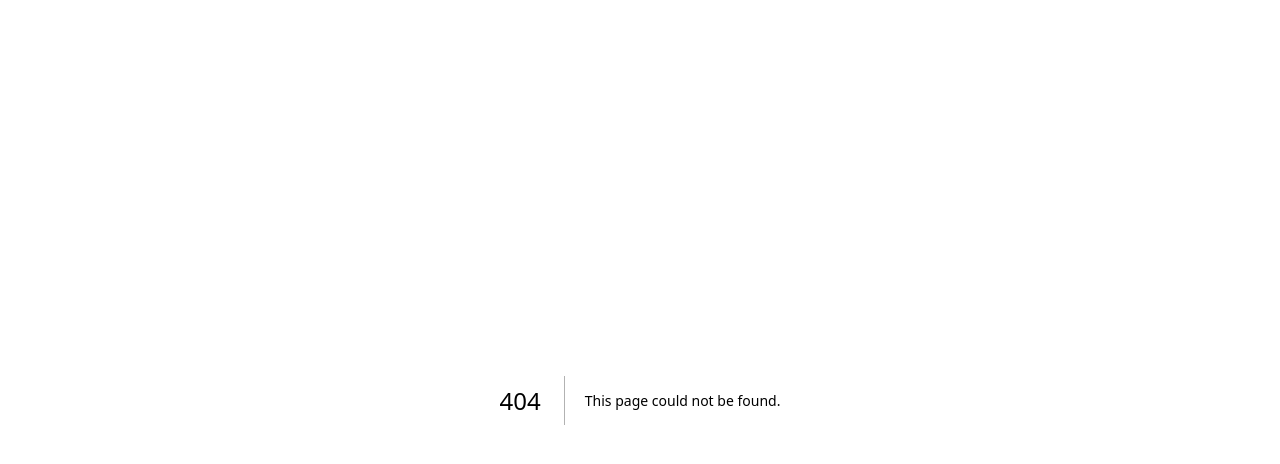
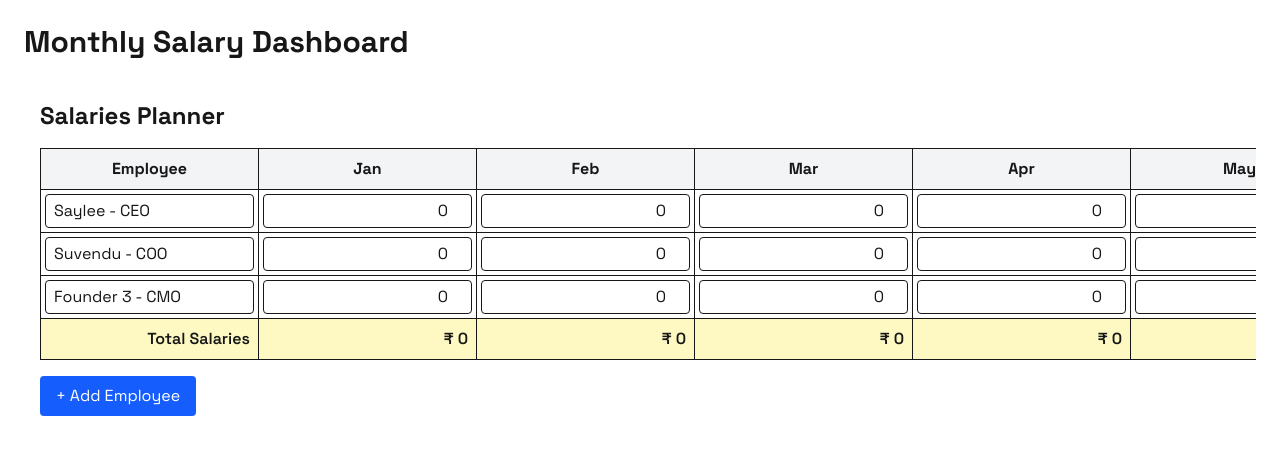
Before and after one commit to manuemmanuel/StartUp-Risk-Assessment, a Next.js app: page /salaries in a window 1280 px wide. Before the commit this address had no page. Shown: the top 464 px of the page. Built offline with nearby package versions, Linux system fonts and the light colour scheme.

Commit message:
Salary planner added

```diff
--- /dev/null
+++ b/src/app/salaries/page.tsx
@@ -0,0 +1,11 @@
+// app/salary/page.tsx
+import SalaryPlanner from '@/components/SalaryPlanner';
+
+export default function SalaryPage() {
+  return (
+    <main className="p-6">
+      <h1 className="text-3xl font-bold mb-6">Monthly Salary Dashboard</h1>
+      <SalaryPlanner />
+    </main>
+  );
+}
--- a/src/components/SalaryPlanner.tsx
+++ b/src/components/SalaryPlanner.tsx
@@ -0,0 +1,104 @@
+'use client';
+
+import { useState } from 'react';
+
+type SalaryRow = {
+  id: number;
+  name: string;
+  monthlySalaries: number[];
+};
+
+const months = [
+  'Jan', 'Feb', 'Mar', 'Apr', 'May', 'Jun',
+  'Jul', 'Aug', 'Sep', 'Oct', 'Nov', 'Dec'
+];
+
+export default function SalaryPlanner() {
+  const [rows, setRows] = useState<SalaryRow[]>([
+    { id: 1, name: 'Saylee - CEO', monthlySalaries: Array(12).fill(0) },
+    { id: 2, name: 'Suvendu - COO', monthlySalaries: Array(12).fill(0) },
+    { id: 3, name: 'Founder 3 - CMO', monthlySalaries: Array(12).fill(0) },
+  ]);
+
+  const addNewRow = () => {
+    const newId = rows.length + 1;
+    setRows([...rows, { id: newId, name: `Emp ${newId}`, monthlySalaries: Array(12).fill(0) }]);
+  };
+
+  const updateCell = (id: number, monthIndex: number, value: string) => {
+    const updatedRows = rows.map(row => {
+      if (row.id === id) {
+        const updatedSalaries = [...row.monthlySalaries];
+        updatedSalaries[monthIndex] = parseFloat(value) || 0;
+        return { ...row, monthlySalaries: updatedSalaries };
+      }
+      return row;
+    });
+    setRows(updatedRows);
+  };
+
+  const updateName = (id: number, name: string) => {
+    setRows(prev =>
+      prev.map(row => (row.id === id ? { ...row, name } : row))
+    );
+  };
+
+  const totalPerMonth = (monthIndex: number) =>
+    rows.reduce((sum, row) => sum + row.monthlySalaries[monthIndex], 0);
+
+  return (
+    <div className="overflow-x-auto p-4 max-w-full">
+      <h2 className="text-2xl font-bold mb-4">Salaries Planner</h2>
+      <table className="min-w-max border-collapse border border-gray-300 w-full">
+        <thead>
+          <tr className="bg-gray-100">
+            <th className="border p-2">Employee</th>
+            {months.map(month => (
+              <th key={month} className="border p-2">{month}</th>
+            ))}
+          </tr>
+        </thead>
+        <tbody>
+          {rows.map(row => (
+            <tr key={row.id}>
+              <td className="border p-1">
+                <input
+                  value={row.name}
+                  onChange={e => updateName(row.id, e.target.value)}
+                  className="w-full px-2 py-1 border rounded"
+                />
+              </td>
+              {row.monthlySalaries.map((salary, idx) => (
+                <td key={idx} className="border p-1">
+                  <input
+                    type="number"
+                    value={salary}
+                    onChange={e => updateCell(row.id, idx, e.target.value)}
+                    className="w-full px-2 py-1 border rounded text-right"
+                    placeholder="₹ 0"
+                  />
+                </td>
+              ))}
+            </tr>
+          ))}
+
+          <tr className="bg-yellow-100 font-semibold">
+            <td className="border p-2 text-right">Total Salaries</td>
+            {months.map((_, idx) => (
+              <td key={idx} className="border p-2 text-right">
+                ₹ {totalPerMonth(idx).toLocaleString()}
+              </td>
+            ))}
+          </tr>
+        </tbody>
+      </table>
+
+      <button
+        onClick={addNewRow}
+        className="mt-4 px-4 py-2 bg-blue-600 text-white rounded hover:bg-blue-700"
+      >
+        + Add Employee
+      </button>
+    </div>
+  );
+}
```
Also changed, not shown: src/app/Salaryplanner/page.tsx (deleted).
